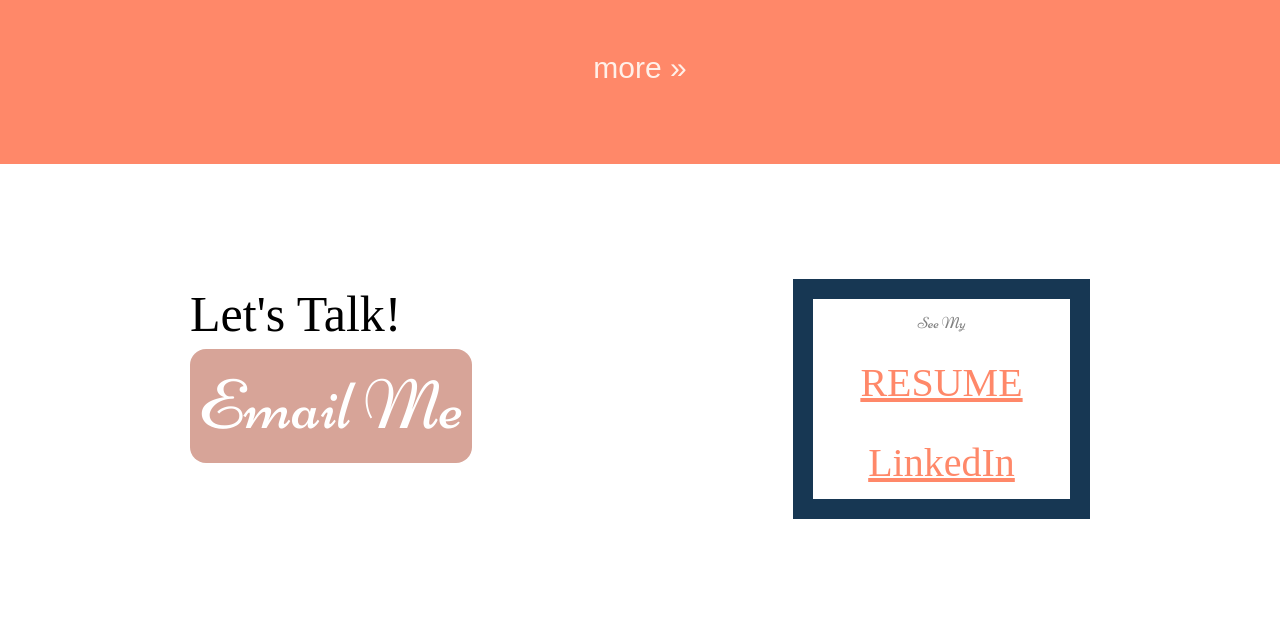
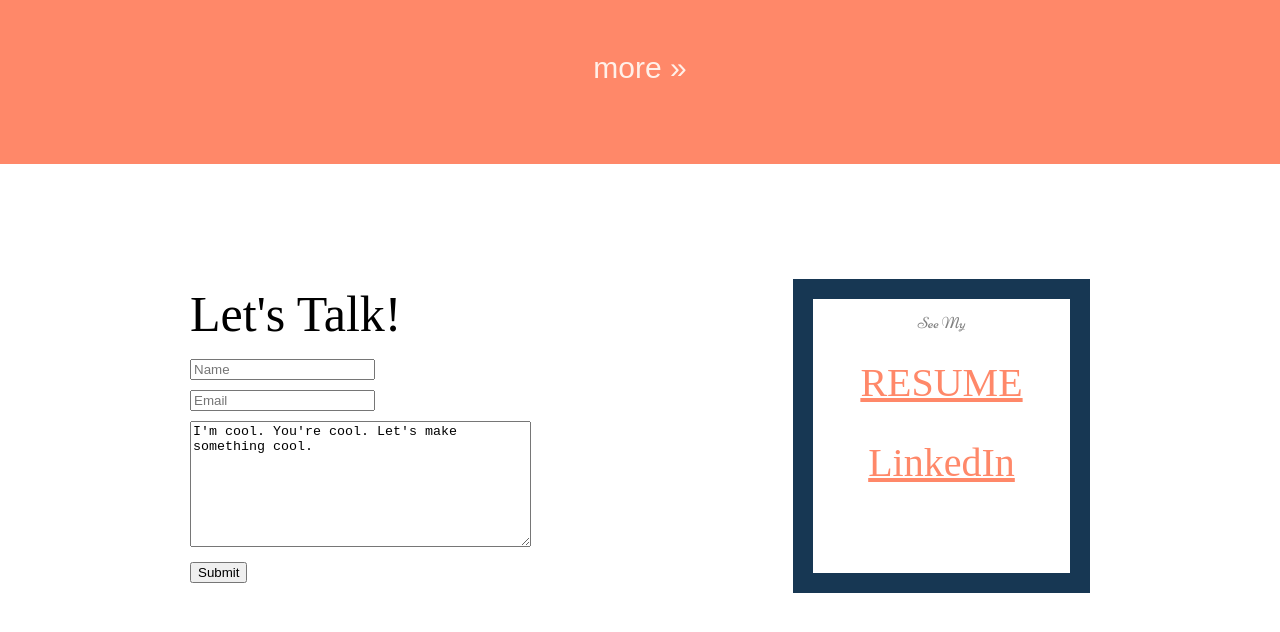
Before and after one commit to jpmbvistro/portfolio, a plain HTML site: page index.html in a window 1280 px wide. Shown: the part 2250-2882 px from the top of the page. Drawn offline with Linux system fonts and the light colour scheme; files that its build step writes are made by us from their sources.

Commit message:
form change

```diff
--- a/index.html
+++ b/index.html
@@ -94,13 +94,13 @@
       <section class="readable-width flex-container flex-spread">
         <section>
           <h3>Let's Talk!</h3>
-          <h2 class="emailMe"><a href="mailto:JPMBVistro@gmail.com">Email Me</a></h2>
-          <!-- <form class="" action="index.html" method="post">
-            <input type="text" placeholder="Name" name="" value="">
-            <input type="text" placeholder="Email" name="" value="">
-            <textarea name="name" placeholder="" rows="8" cols="40">I'm cool. You're cool. Let's make something cool.</textarea>
-            <input type="submit" name="" value="Submit">
-          </form> -->
+          <!-- <h2 class="emailMe"><a href="mailto:JPMBVistro@gmail.com">Email Me</a></h2> -->
+          <form class="" data-netlify="true"method="POST">
+            <input type="text" placeholder="Name" name="contact" value="">
+            <input type="text" placeholder="Email" name="contact" value="">
+            <textarea name="name" placeholder="" rows="8" name="contact" cols="40">I'm cool. You're cool. Let's make something cool.</textarea>
+            <input type="submit" name="contact" value="Submit">
+          </form>
         </section>
 
         <section class="resume">
```
